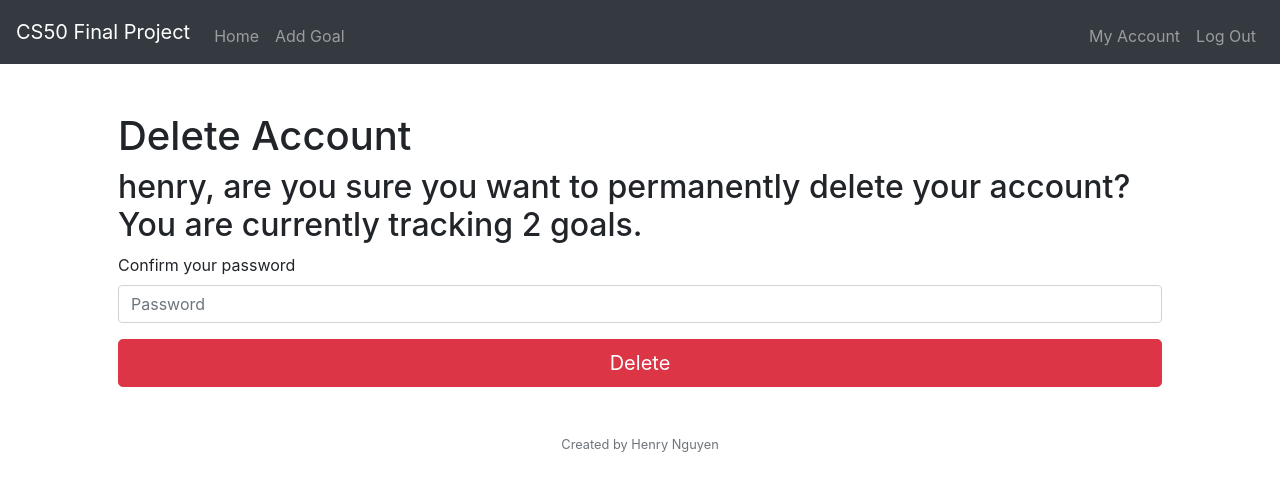
After one commit to double-H-nguyen/CS50, a Flask app: page /delete_account in a window 1280 px wide. The commit adds this page. Shown: the top 491 px of the page. Run offline with Flask 2, Linux system fonts and the light colour scheme; a user stored in the database is signed in; data comes from the database, SQL or seed files in the repository; both versions use the stored data as it was after the commit.

Commit message:
Allow user to delete their account

```diff
--- a/project/application.py
+++ b/project/application.py
@@ -131,6 +131,7 @@ def update_goal(id):
     else: # form returned NONE
       goal.is_completed = False
 
+    #! FIX: unable to cascade delete yet. either delete all goals first then user, or apply delete-cascade to database https://docs.sqlalchemy.org/en/14/orm/tutorial.html#tutorial-delete-cascade
     try:
       db.session.commit()
       return redirect('/')
@@ -276,8 +277,33 @@ def change_password():
   return render_template("change_password.html")
 
 
+@app.route('/delete_account', methods=['GET', 'POST'])
+@login_required
+def delete_account():
+  user_id = session["user_id"]
+  user = Users.query.get_or_404(user_id)
+  goal_ct = int(Goals.query.filter_by(user_id=user_id).count())
+
+  if request.method == "POST":
+    password_input = request.form.get('password')
+    #TODO: input validation from helper function
+    # Check original password is correct
+    valid_password = check_password_hash(user.password, password_input)
+    if not valid_password:
+      return "Password was incorrect"
+
+    # Delete user
+    try:
+      db.session.delete(user)
+      db.session.commit()
+      return redirect('/login')
+    except:
+      return 'Failed to delete goal'
+
+  # GET
+  return render_template("delete_account.html", id=user.id, username=user.username, goal_ct=goal_ct)
+
 #TODO: Create error message in helper function
-#TODO (optional): Allow user to delete their account (delete user and their goals)
 
 if __name__ == "__main__":
   db.create_all() # create tables if they haven't already been created
--- a/project/templates/account.html
+++ b/project/templates/account.html
@@ -7,7 +7,6 @@
 <h2>Hello, {{ username }}!</h2>
 <div>
   <a href="/change_password" type="button" class="btn btn-warning btn-large btn-block">Change Password</a>
-  <!-- TODO: Add link to delete account -->
-  <a href="#" type="button" class="btn btn-danger btn-large btn-block">Delete Account</a>
+  <a href="/delete_account" type="button" class="btn btn-danger btn-large btn-block">Delete Account</a>
 </div>
 {% endblock %}
--- /dev/null
+++ b/project/templates/delete_account.html
@@ -0,0 +1,15 @@
+{% extends "layout.html" %}
+
+{% block title %}Delete Account{% endblock %}
+
+{% block main %}
+<h1>Delete Account</h1>
+<h2>{{ username }}, are you sure you want to permanently delete your account? You are currently tracking {{ goal_ct }} goals.</h2>
+<form action="/delete_account" method="POST">
+  <div class="form-group">
+    <label for="password">Confirm your password</label>
+    <input id="password" class="form-control" name="password" placeholder="Password" type="password">
+  </div>
+  <button class="btn btn-danger btn-lg btn-block" type="submit">Delete</button>
+</form>
+{% endblock %}
```
Also changed, not shown: project/goal_tracker.db.
